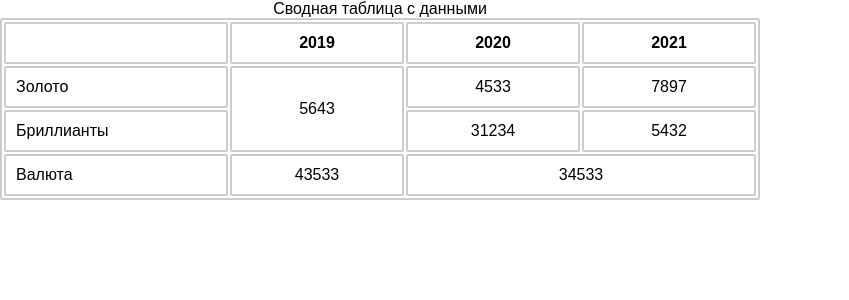
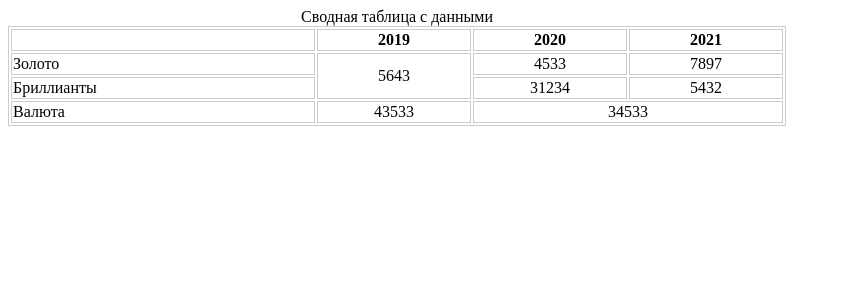
Before and after one commit to KonstantinFisun/i20-InitLab-bootcamp-2022, a PHP site: page / in a window 1280 px wide. Shown: the top 300 px of the page, without its empty margins (0-849 px from the left). Run offline with PHP 8.4, Linux system fonts and the light colour scheme.

Commit message:
Исправленная таблица

```diff
--- a/Table/index.html
+++ b/Table/index.html
@@ -8,28 +8,32 @@
 <body>
 <table>
     <caption>Сводная таблица с данными</caption>
-    <tr class="year">
-    	<td class="name"></td>
+    <thead>
+        <tr>
+        	<td></td>
         	<td>2019</td>
         	<td>2020</td>
         	<td>2021</td>
         </tr>
+    </thead>
+    <tbody>
         <tr>
-        <td class="name">Золото</td>
+            <td>Золото</td>
             <td rowspan="2">5643</td>
             <td>4533</td>
             <td>7897</td>
         </tr>
         <tr>
-        <td class="name">Бриллианты</td>
+            <td>Бриллианты</td>
             <td>31234</td>
             <td>5432</td>
         </tr>
         <tr>
-        <td class="name">Валюта</td>
+            <td>Валюта</td>
             <td>43533</td>
             <td colspan="2">34533</td>
         </tr>
+    </tbody>
 </table>
 </body>
 </html>
--- a/Table/style.css
+++ b/Table/style.css
@@ -1,29 +1,17 @@
-body{
-    margin: 0;
-    padding: 0;
-    font-family: 'Arsenal', sans-serif;
-    color:black;
+table, td{
+   border: 1px solid #CCCCCC ;
+   text-align: center;
 }
 
-table{
-    border: 2px solid #CCCCCC;
-    border-radius: 2px;
+thead{
+    font-weight: 600;
 }
 
 td{
-    border: 2px solid #CCCCCC;
-    border-radius: 2px;
-    text-align: center;
-    padding:10px;
-    text-align: center;
     width: 150px;
 }
 
-.year{
-    font-weight: 600;
+td:first-child{
+    text-align: left;
+    width: 300px;
 }
-
-.name{
-    width: 200px;
-    text-align: left;
-}
```
Lines whose indentation alone changed are shown as unchanged.
